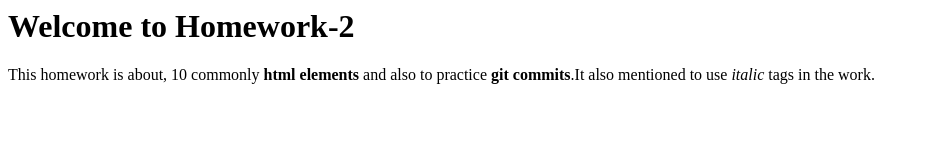
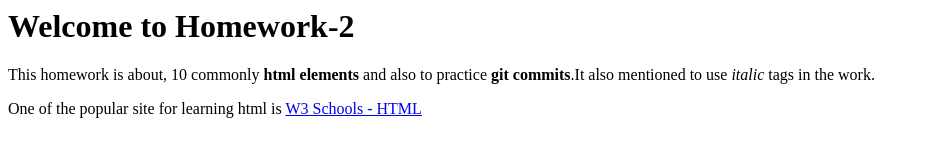
Before and after one commit to Sr922/homework2, a plain HTML site: page index.html in a window 1280 px wide. Shown: the whole page, without its empty margins (0-929 px from the left). Drawn offline with Linux system fonts and the light colour scheme.

Commit message:
Fifth tag <a> is added

```diff
--- a/index.html
+++ b/index.html
@@ -3,5 +3,7 @@
 <body>
 	<h1>Welcome to Homework-2</h1>
 	<p>This homework is about, 10 commonly <b>html elements</b> and also to practice <b>git commits</b>.It also mentioned to use <i>italic</i> tags in the work.</p>
+
+	One of the popular site for learning html is <a href="https://www.w3schools.com/html/">W3 Schools - HTML</a>
 </body>
 </html>
```
